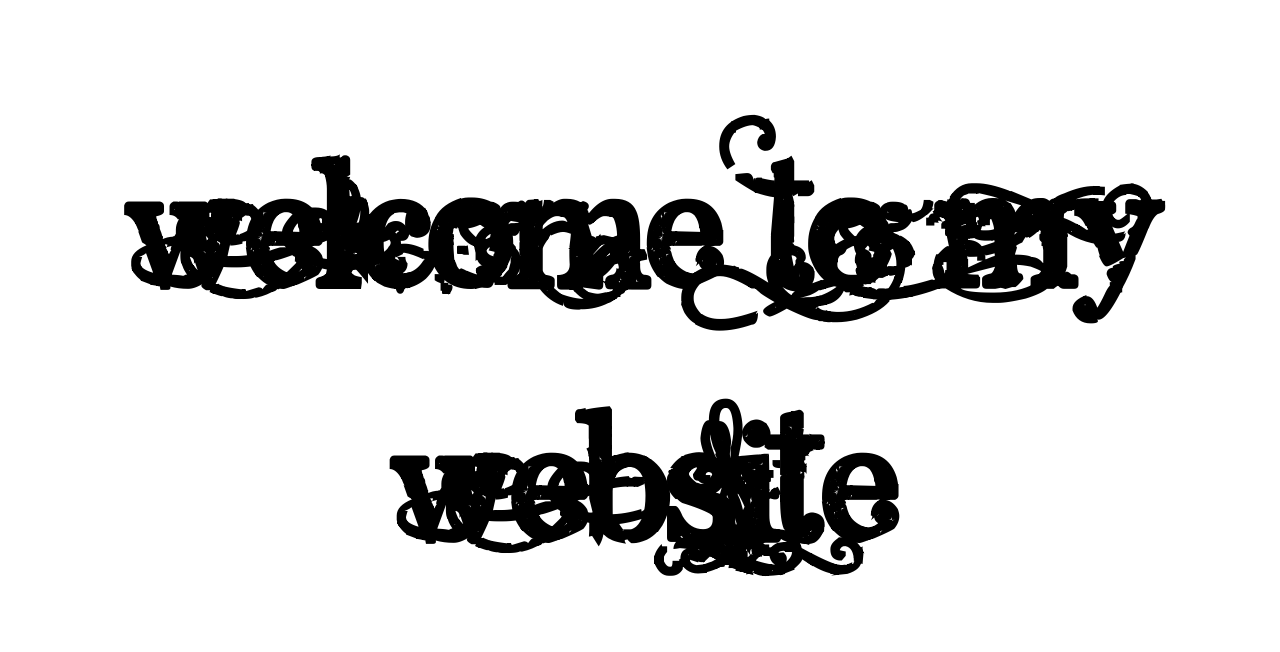
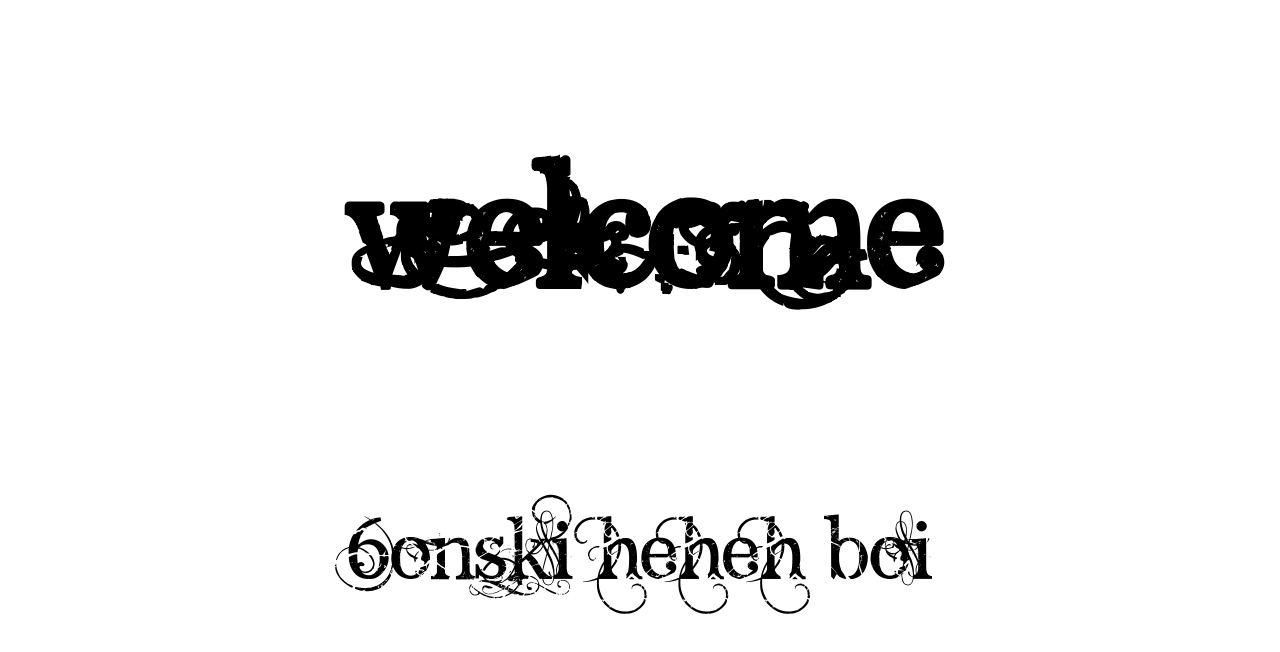
Before and after one commit to 6onski/coding, a plain HTML site: page index.html in a window 1280 px wide. Drawn offline with Linux system fonts and the light colour scheme.

Commit message:
fix even more crappy code

```diff
--- a/index.html
+++ b/index.html
@@ -2,12 +2,15 @@
 <html lang="en">
 <head>
     <meta charset="UTF-8">
+    <meta name="viewport" content="width=device-width, initial-scale=1.0">
+    <title>6Libary</title>
     <link rel="stylesheet" href="style.css">
-    <link rel="icon" type="image/x-icon" href="/favicon.ico">
+    <link rel="icon" type="image/x-icon" href="favicon.ico">
 </head>
 <body>
     <div class="main">
-        <h1>Welcome To My Website</h1>
+        <h1>Welcome</h1>
+        <p>6onski heheh boi</p>
     </div>
 </body>
 </html>
```
